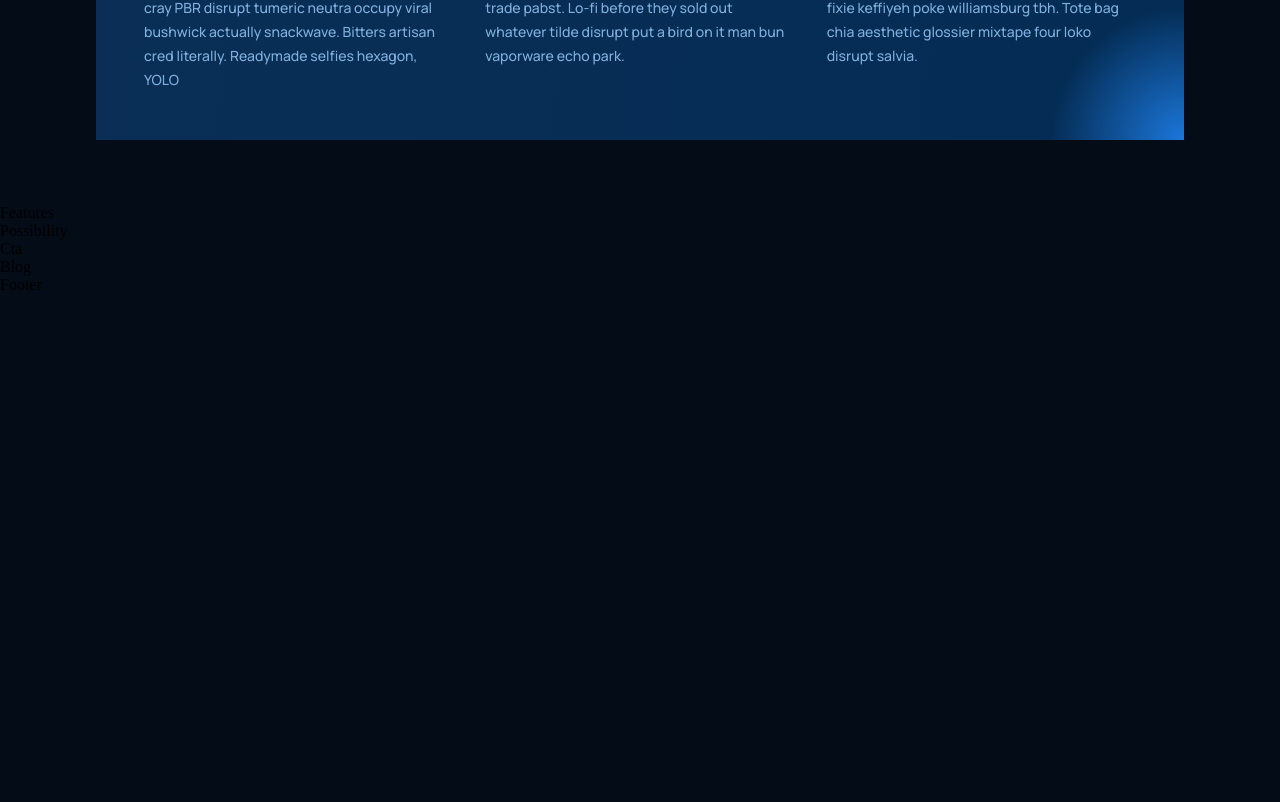
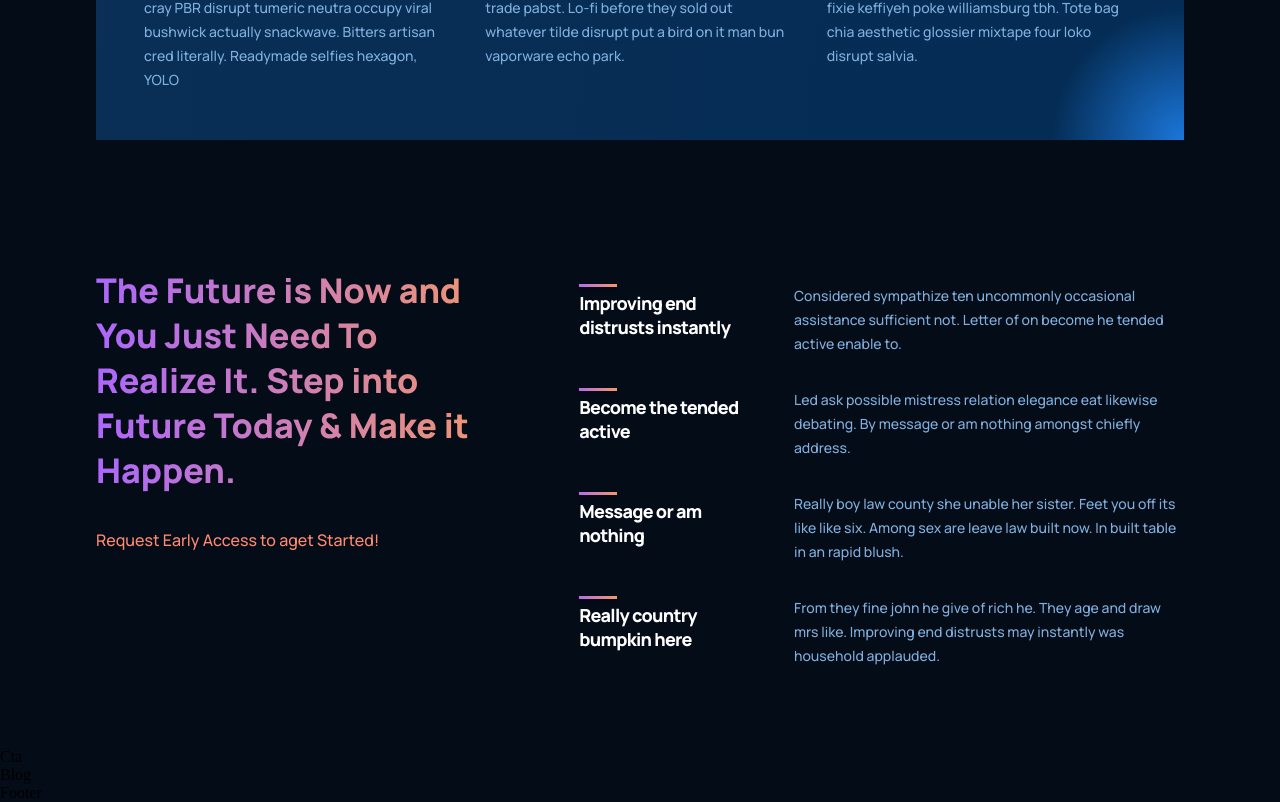
Before and after one commit to chinalantern/open-ai, a React (Create React App) app: page / in a window 1280 px wide. Shown: the part 1495-2297 px from the top of the page. Before the commit the page ends 1789 px from the top, so only its background shows below. Built offline with nearby package versions, Linux system fonts and the light colour scheme.

Commit message:
complete Feature

```diff
--- a/src/containers/features/Features.css
+++ b/src/containers/features/Features.css
@@ -0,0 +1,60 @@
+.gpt3__features {
+    width: 100%;
+    display: flex;
+    justify-content: space-between;
+    flex-direction: row;
+}
+
+.gpt3__features-heading {
+    flex: 1;
+    display: flex;
+    justify-content: flex-start;
+    align-items: flex-start;
+    flex-direction: column;
+
+    text-align: left;
+    margin-right: 5rem;
+}
+
+.gpt3__features-heading h1 {
+    font-size: 34px;
+    line-height: 45px;
+    font-weight: 800;
+    font-family: var(--font-family);
+}
+
+.gpt3__features-heading p {
+    color: #ff8a71;
+    font-size: 16px;
+    line-height: 30px;
+    font-weight: 500;
+    font-family: var(--font-family);
+
+    margin-top: 2rem;
+}
+
+.gpt3__features-container {
+    flex: 1.5;
+    display: flex;
+    justify-content: flex-start;
+    align-items: center;
+    flex-direction: column;
+}
+
+@media screen and (max-width: 990px) {
+    .gpt3__features {
+        flex-direction: column;
+    }
+
+    .gpt3__features-heading {
+        margin: 0 0 2rem 0;
+    }
+}
+
+
+@media screen and (max-width: 550px) {
+    .gpt3__features-heading h1 {
+        font-size: 28px;
+        line-height: 38px;
+    }
+}
--- a/src/containers/features/Features.jsx
+++ b/src/containers/features/Features.jsx
@@ -1,9 +1,43 @@
 import React from 'react'
 import './Features.css'
+import Feature from '../../components/feature/Feature'
+
+const featuresData = [
+  {
+    title: 'Improving end distrusts instantly',
+    text: 'Considered sympathize ten uncommonly occasional assistance sufficient not. Letter of on become he tended active enable to.',
+  },
+  {
+    title: 'Become the tended active',
+    text: 'Led ask possible mistress relation elegance eat likewise debating. By message or am nothing amongst chiefly address.',
+  },
+  {
+    title: 'Message or am nothing',
+    text: 'Really boy law county she unable her sister. Feet you off its like like six. Among sex are leave law built now. In built table in an rapid blush.',
+  },
+  {
+    title: 'Really country bumpkin here',
+    text: 'From they fine john he give of rich he. They age and draw mrs like. Improving end distrusts may instantly was household applauded.',
+  },
+]
 
 const Features = () => {
+  const createFeatureData = () =>
+    featuresData.map((item, index) => (
+      <Feature key={item.title + index} title={item.title} text={item.text} />
+    ))
+
   return (
-    <div>Features</div>
+    <div className="gpt3__features section__padding" id="features">
+      <div className="gpt3__features-heading">
+        <h1 className="gradient__text">
+          The Future is Now and You Just Need To Realize It. Step into Future
+          Today & Make it Happen.
+        </h1>
+        <p>Request Early Access to aget Started!</p>
+      </div>
+      <div className="gpt3__features-container">{createFeatureData()}</div>
+    </div>
   )
 }
 
--- a/src/containers/possibility/Possibility.jsx
+++ b/src/containers/possibility/Possibility.jsx
@@ -2,9 +2,7 @@ import React from 'react'
 import './Possibility.css'
 
 const Possibility = () => {
-  return (
-    <div>Possibility</div>
-  )
+  return <div className="" id="Possibility"></div>
 }
 
 export default Possibility
```
